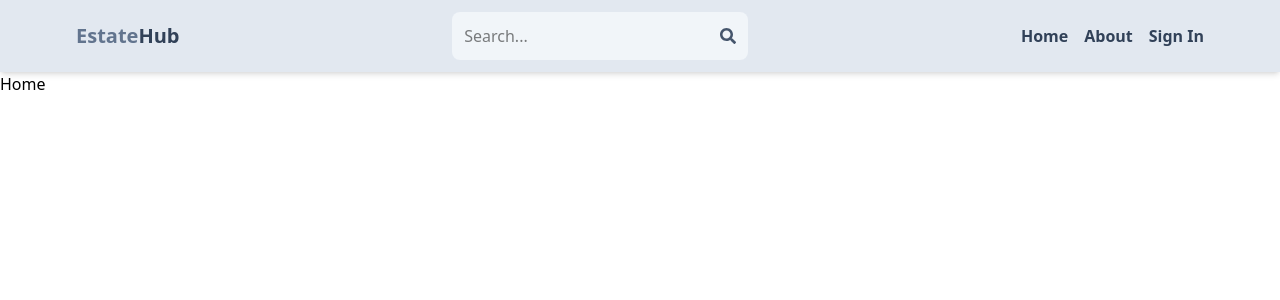
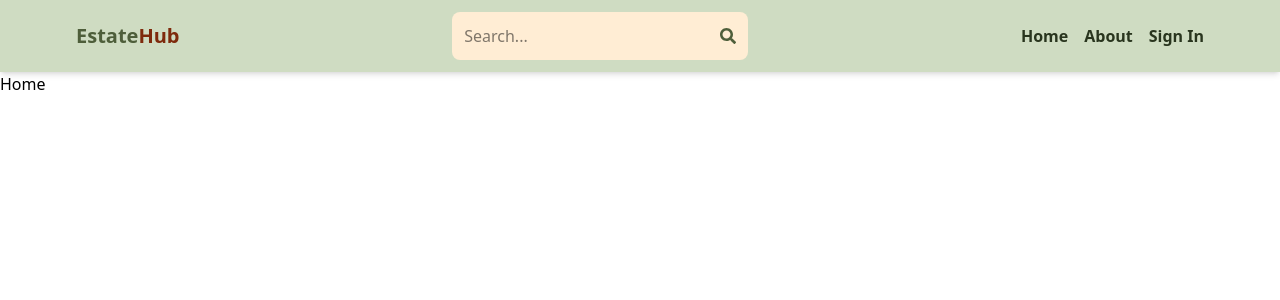
Before and after one commit to Sneha-Singh2/estateHub-mern, a React (Vite) app in the folder client/: page / in a window 1280 px wide. Shown: the top 300 px of the page. Built offline with nearby package versions, Linux system fonts and the light colour scheme.

Commit message:
create header component

```diff
--- /dev/null
+++ b/client/src/App.css
@@ -0,0 +1,11 @@
+
+.text-olive-100 { color: #e8f0e1; }
+.text-olive-200 { color: #cfdcc2; }
+.text-olive-300 { color: #b3c6a3; }
+.text-olive-400 { color: #99af84; }
+.text-olive-500 { color: #7f9965; }
+.text-olive-600 { color: #667b4e; }
+.text-olive-700 { color: #4e5e3a; }
+.text-olive-800 { color: #39472c; }
+.text-olive-900 { color: #29351e; }
+.bg-olive-200 { background-color: #cfdcc2; }
--- a/client/src/components/Header.jsx
+++ b/client/src/components/Header.jsx
@@ -1,36 +1,37 @@
 import {FaSearch} from 'react-icons/fa';
 import { Link } from 'react-router-dom';
+import '../App.css';
 
 export default function Header() {
   return (
-    <header className='bg-slate-200 shadow-md'>
+    <header className='bg-olive-200 shadow-md'>
         <div className='flex justify-between items-center max-w-6xl mx-auto p-3'>
             <Link to='/'>
               <h1 className='font-bold text-sm sm:text-xl flex flex-wrap'>
-                <span className='text-slate-500'>Estate</span>
-                <span className='text-slate-700'>Hub</span>
+                <span className='text-olive-700'>Estate</span>
+                <span className='text-orange-900'>Hub</span>
               </h1>
             </Link>
 
-        <form className='bg-slate-100 p-3 rounded-lg flex items-center'>
+        <form className='bg-orange-100 p-3 rounded-lg flex items-center'>
             <input
             type="text"
             placeholder='Search...'
             className='bg-transparent focus:outline-none w-24 sm:w-64'/>
-            <FaSearch className='text-slate-600'/>
+            <FaSearch className='text-olive-700'/>
         </form>
         <ul className='flex gap-4 '>
             <Link to='/'>
-                <li className='hidden sm:inline text-slate-700 hover:underline font-bold'>
+                <li className='hidden sm:inline text-olive-900 hover:underline font-bold'>
                    Home
                 </li>
             </Link>
             <Link to='/about'>
-            <li className='hidden sm:inline text-slate-700 hover:underline font-bold'>
+            <li className='hidden sm:inline text-olive-900 hover:underline font-bold'>
             About</li>
             </Link>
              <Link to='/sign-in'>
-             <li className='text-slate-700 hover:underline font-bold'>
+             <li className='text-olive-900 hover:underline font-bold'>
              Sign In</li>
              </Link>
 
--- a/package.json
+++ b/package.json
@@ -13,6 +13,7 @@
   "description": "",
   "dependencies": {
     "express": "^5.1.0",
+    "mongoose": "^8.14.0",
     "nodemon": "^3.1.10"
   }
 }
```
Also changed, not shown: 1 other file (tests, documents, lock files or other folders).
